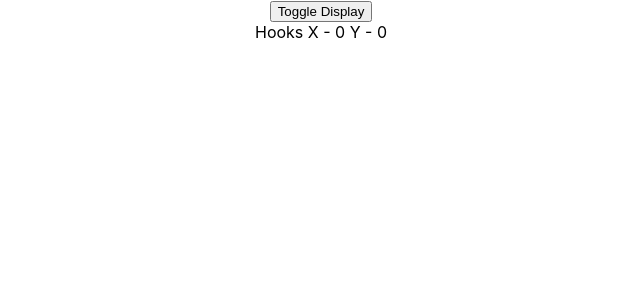
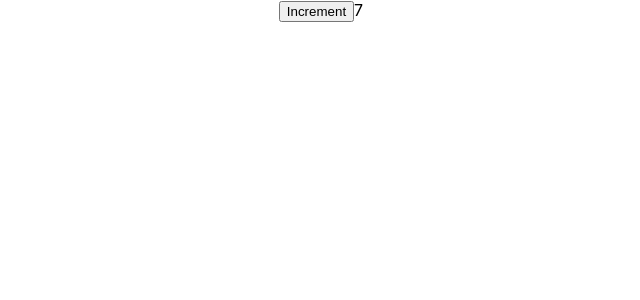
Before and after one commit to wesleyberry/hooks-practice, a React (Create React App) app: page / in a window 1280 px wide. Shown: the top 300 px of the page, without its empty margins (319-959 px from the left). Built offline with nearby package versions, Linux system fonts and the light colour scheme.

Commit message:
useEffect with dependencies

```diff
--- a/src/App.js
+++ b/src/App.js
@@ -8,6 +8,7 @@ import HookCounterThree from './components/HookCounterThree';
 import HookCounterFour from './components/HookCounterFour';
 import HookMouse from './components/HookMouse';
 import MouseContainer from './components/MouseContainer';
+import IntervalHookCounter from './components/IntervalHookCounter';
 import './App.css';
 
 function App() {
@@ -21,7 +22,8 @@ function App() {
       {/* <HookCounterOne /> */}
       {/* <HookPractice /> */}
       {/* <HookMouse /> */}
-      <MouseContainer />
+      {/* <MouseContainer /> */}
+      <IntervalHookCounter />
     </div>
   );
 }
--- /dev/null
+++ b/src/components/IntervalHookCounter.js
@@ -0,0 +1,24 @@
+import React, {useState, useEffect} from 'react';
+
+function IntervalHookCounter() {
+
+    const [count, setCount] = useState(0);
+
+    const tick = () => {
+        setCount(prevCount => prevCount + 1)
+    }
+
+    useEffect(() => {
+        const interval = setInterval(tick, 1000);
+        return () => clearInterval(interval);
+    }, []);
+
+    return (
+        <div>
+            <button onClick={() => tick()}>Increment</button>
+            {count}
+        </div>
+    )
+}
+
+export default IntervalHookCounter;
```
